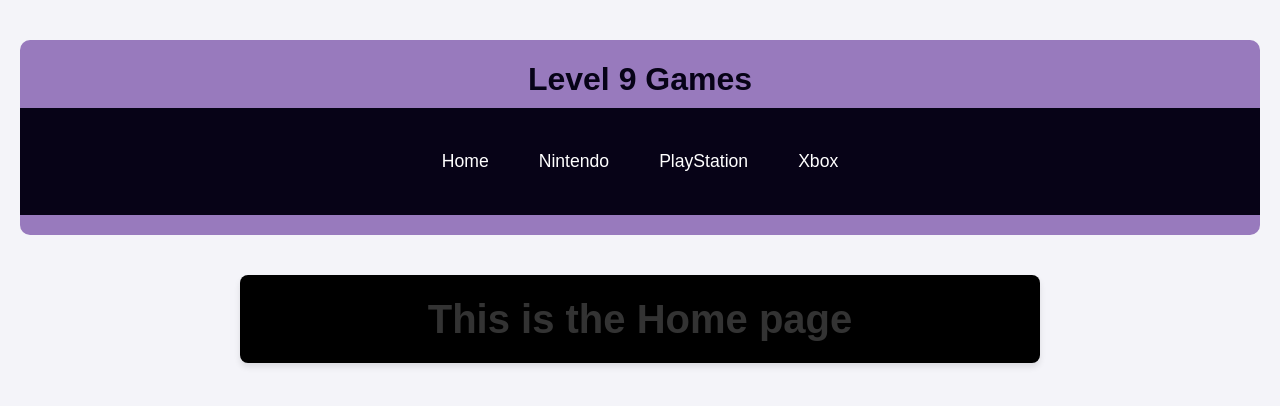
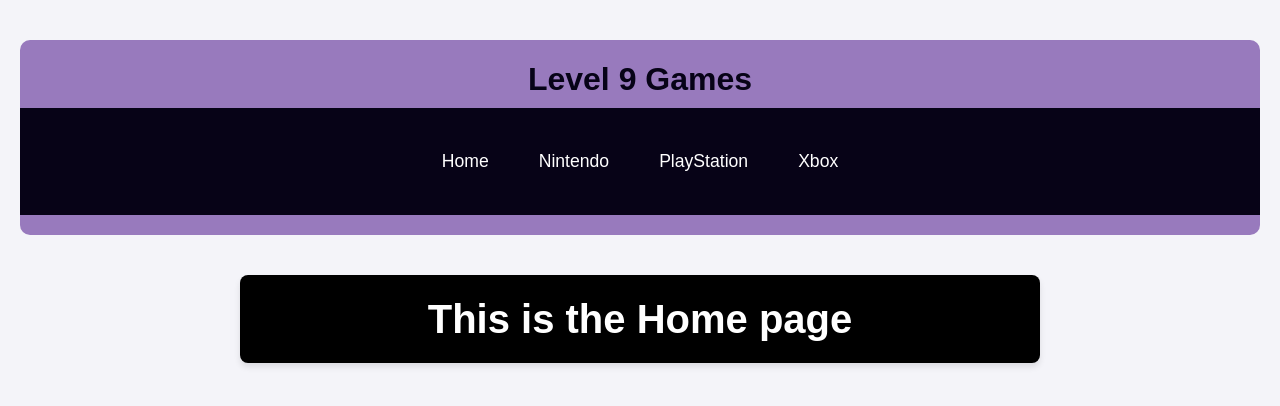
Before and after one commit to Jester-1987/CS-react, a React (Create React App) app in the folder level9/: page / in a window 1280 px wide. Shown: the top 406 px of the page. Built offline with nearby package versions, Linux system fonts and the light colour scheme; the HTML template or start-up script is replaced by a standard one.

Commit message:
fixed error in css

```diff
--- a/level9/src/App.css
+++ b/level9/src/App.css
@@ -62,7 +62,7 @@ div {
 
 /* Home Page */
 div h1 {
-  color: #333;
+  color: #fff;
 }
 
 /* Nintendo Page */
```
